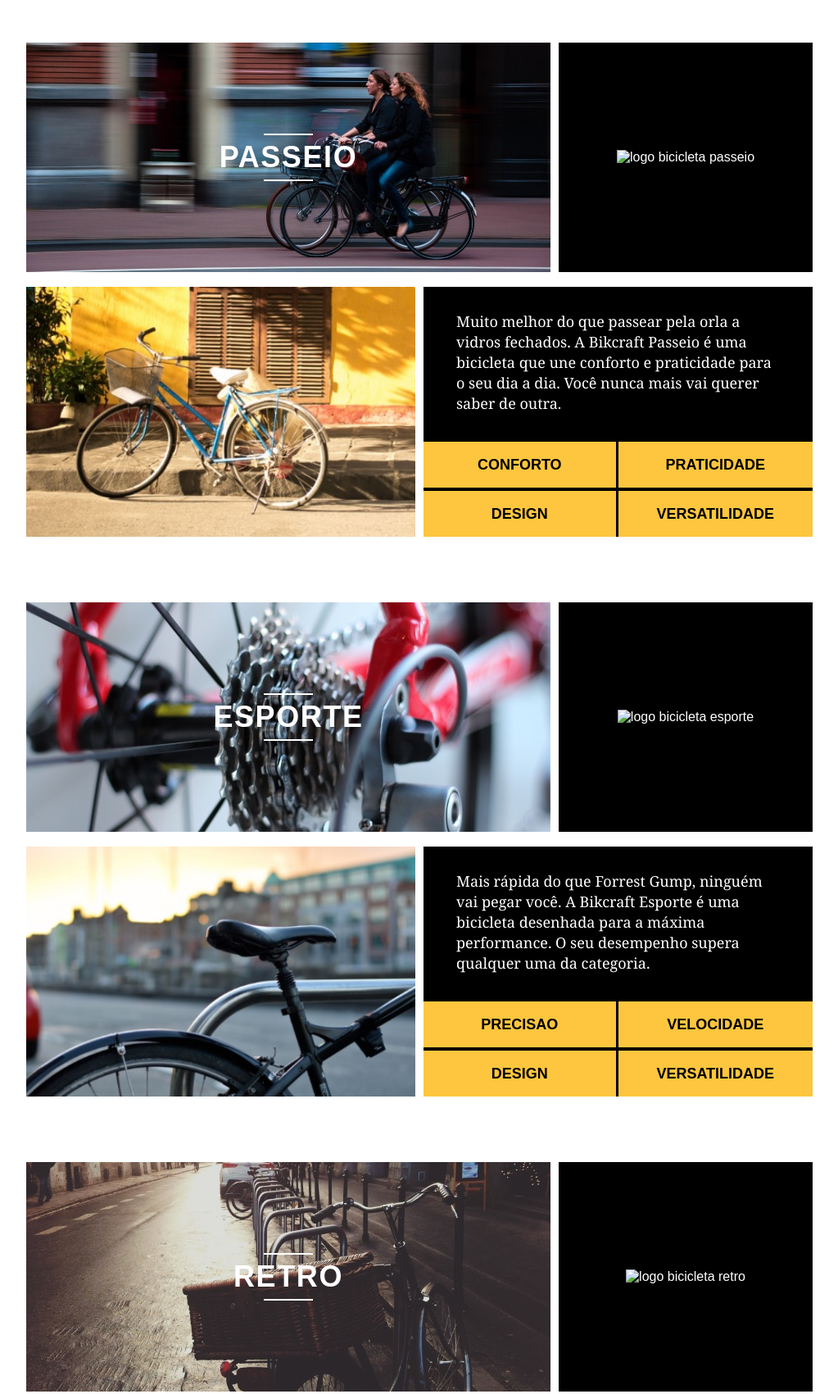
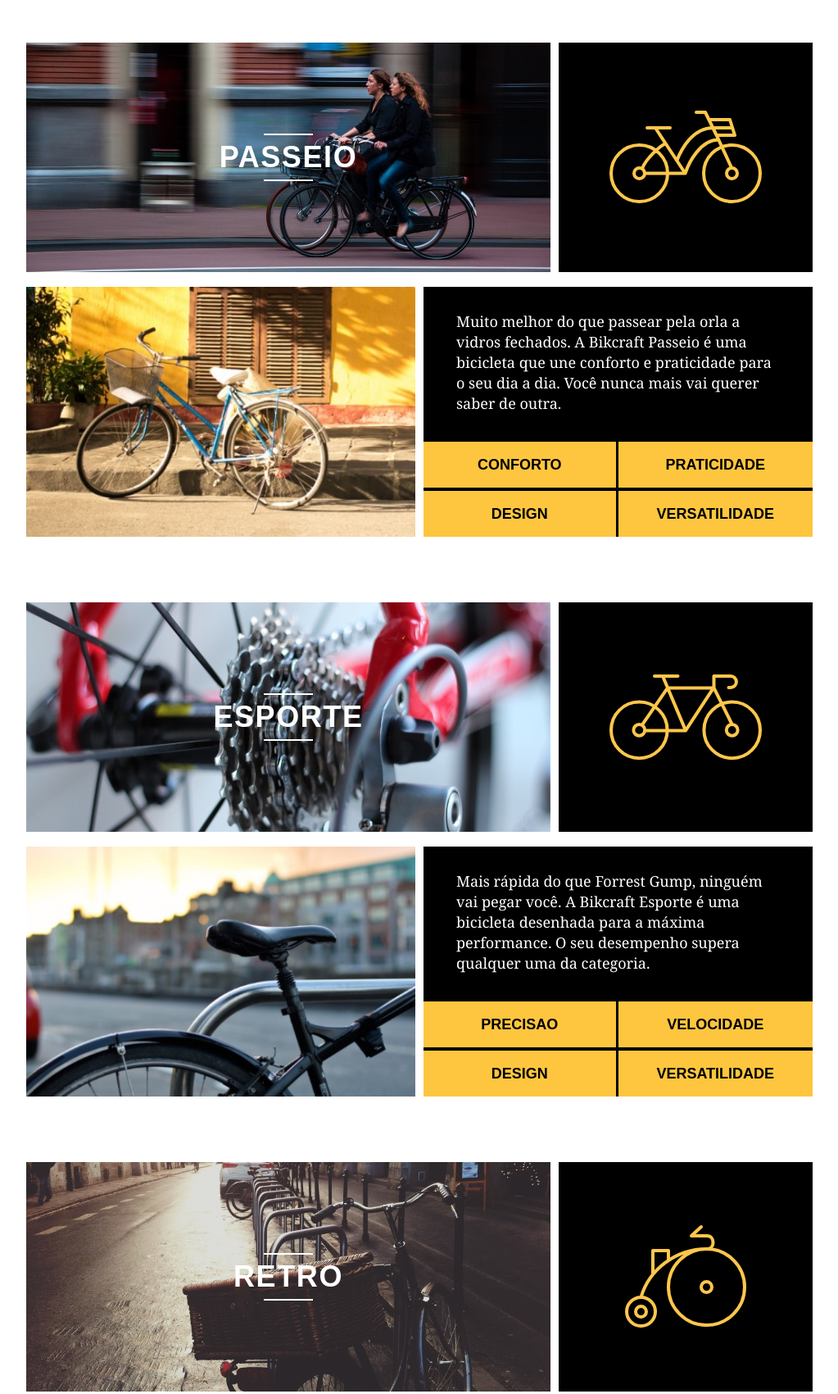
Before and after one commit to douglas0994/bikcraft, a plain HTML site: page produtos.html in a window 1280 px wide. Shown: the part 340-2041 px from the top of the page at 82% size, without its empty margins (128-1151 px from the left). Drawn offline with Linux system fonts and the light colour scheme; the site is published under a folder, as on GitHub Pages, so addresses that start at the root find nothing.

Commit message:
Site ajustado e finalizado

```diff
--- a/produtos.html
+++ b/produtos.html
@@ -41,7 +41,7 @@
         <h2>Passeio</h2>
       </div>
       <div class="produtos-logo">
-        <img src="/img/produtos/passeio.svg" alt="logo bicicleta passeio">
+        <img src="./img/produtos/passeio.svg" alt="logo bicicleta passeio">
       </div>
       <div class="produtos-img">
         <img src="./img/produtos/bikcraft-passeio-2.jpg" alt="bikcraft passeio">
@@ -61,7 +61,7 @@
         <h2>Esporte</h2>
       </div>
       <div class="produtos-logo">
-        <img src="/img/produtos/esporte.svg" alt="logo bicicleta esporte">
+        <img src="./img/produtos/esporte.svg" alt="logo bicicleta esporte">
       </div>
       <div class="produtos-img">
         <img src="./img/produtos/bikcraft-esporte-2.jpg" alt="bikcraft esporte">
@@ -81,7 +81,7 @@
         <h2>Retro</h2>
       </div>
       <div class="produtos-logo">
-        <img src="/img/produtos/retro.svg" alt="logo bicicleta retro">
+        <img src="./img/produtos/retro.svg" alt="logo bicicleta retro">
       </div>
       <div class="produtos-img">
         <img src="./img/produtos/bikcraft-retro-2.jpg" alt="bikcraft retro">
```
Also changed, not shown: sobre.html (+2 -2 lines).
